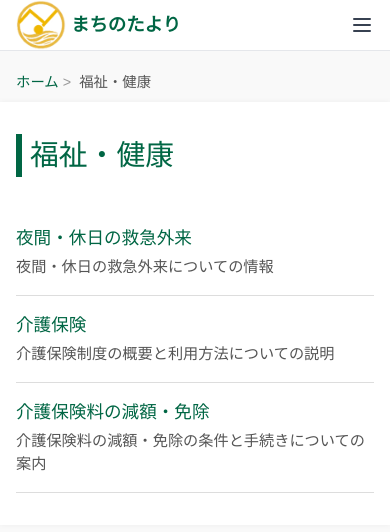
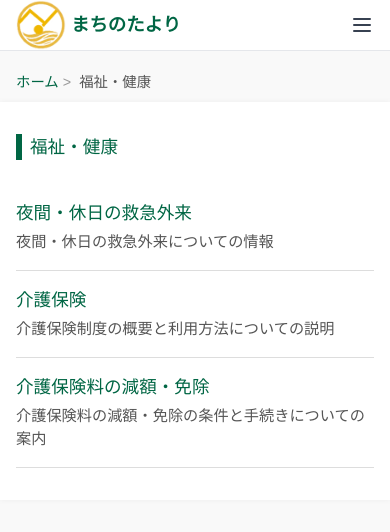
Before and after one commit to itc-s24016/machinotayori, a Next.js app: page /health in a window 390 px wide. Shown: the top 532 px of the page. Built offline with nearby package versions, Linux system fonts and the light colour scheme.

Commit message:
CSSの調整

```diff
--- a/app/childcare/page.module.css
+++ b/app/childcare/page.module.css
@@ -14,11 +14,11 @@
 }
 
 .heading {
-    font-size: 1.8rem;
-    color: #006644;
     border-left: 6px solid #006644;
     padding-left: 0.5rem;
-    margin-bottom: 2rem;
+    font-size: 1.5rem;
+    color: #006644;
+    margin-bottom: 1.5rem;
 }
 
 .bold {
@@ -57,3 +57,13 @@
     color: #555;
     margin-top: 0.3rem;
 }
+
+@media (max-width: 600px) {
+    .heading {
+        font-size: 1.1rem;
+    }
+    .content {
+        font-size: 0.87rem;
+        color: #374151;
+    }
+}
--- a/app/content/page.module.css
+++ b/app/content/page.module.css
@@ -1,8 +1,16 @@
-:global(main) {
-    background: #fff;
+:global(body) {
+    font-family: "Hiragino Sans", "Noto Sans JP", sans-serif;
+    margin: 0;
+    background: #f9f9f9;
+    color: #333;
+}
+
+.container {
     max-width: 1000px;
     margin: 0 auto;
     padding: 2rem 1rem;
+    background: #fff;
+    box-shadow: 0 0 6px rgba(0,0,0,0.05);
 }
 
 .heading {
@@ -13,34 +21,46 @@
     margin-bottom: 1.5rem;
 }
 
-.newsDate {
-    font-size: 0.9rem;
-    color: #666;
-    padding-right: 10px;
+.bold {
+    font-weight: bold;
+    color: #444;
 }
 
-.thumbnailWrapper {
-    position: relative;
-    width: 100%;
-    aspect-ratio: 4 / 3; /* アスペクト比を指定 */
-    overflow: hidden; /* トリミング */
-    border-radius: 8px;
-    margin-bottom: 1.5rem;
+.pageList {
+    list-style: none;
+    padding: 0;
+    margin: 0;
 }
 
-.thumbnail {
-    object-fit: cover; /* トリミング */
-    object-position: center;
+.pageItem {
+    border-bottom: 1px solid #ddd;
+    padding: 1rem 0;
 }
 
-.content {
-    color: #374151;
+.pageLink {
+    text-decoration: none;
+    color: #006644;
+    font-size: 1.1rem;
+}
+
+.link {
+    text-decoration: none;
+    color: mediumblue;
+}
+.link:hover {
+    text-decoration: underline;
+}
+
+.pageDescription {
+    display: block;
+    font-size: 0.95rem;
+    color: #555;
+    margin-top: 0.3rem;
 }
 
 @media (max-width: 600px) {
-    .newsTitle {
-        font-size: 1rem;
-        color: #006644;
+    .heading {
+        font-size: 1.1rem;
     }
     .content {
         font-size: 0.87rem;
--- a/app/content/page.tsx
+++ b/app/content/page.tsx
@@ -1,7 +1,6 @@
 import { getAllNewsList, News } from "../_lib/microcms";
-import Link from "next/link";
 import NewsList from "../_components/NewsList";
-import styles from "../styles/NewsList.module.css";
+import styles from "./page.module.css"
 import Pagination from "@/app/_components/Pagination";
 
 export const revalidate = 60;
--- a/app/health/page.module.css
+++ b/app/health/page.module.css
@@ -14,11 +14,11 @@
 }
 
 .heading {
-    font-size: 1.8rem;
-    color: #006644;
     border-left: 6px solid #006644;
     padding-left: 0.5rem;
-    margin-bottom: 2rem;
+    font-size: 1.5rem;
+    color: #006644;
+    margin-bottom: 1.5rem;
 }
 
 .bold {
@@ -57,3 +57,13 @@
     color: #555;
     margin-top: 0.3rem;
 }
+
+@media (max-width: 600px) {
+    .heading {
+        font-size: 1.1rem;
+    }
+    .content {
+        font-size: 0.87rem;
+        color: #374151;
+    }
+}
--- a/app/life/page.module.css
+++ b/app/life/page.module.css
@@ -14,11 +14,11 @@
 }
 
 .heading {
-    font-size: 1.8rem;
-    color: #006644;
     border-left: 6px solid #006644;
     padding-left: 0.5rem;
-    margin-bottom: 2rem;
+    font-size: 1.5rem;
+    color: #006644;
+    margin-bottom: 1.5rem;
 }
 
 .bold {
@@ -57,3 +57,13 @@
     color: #555;
     margin-top: 0.3rem;
 }
+
+@media (max-width: 600px) {
+    .heading {
+        font-size: 1.1rem;
+    }
+    .content {
+        font-size: 0.87rem;
+        color: #374151;
+    }
+}
```
